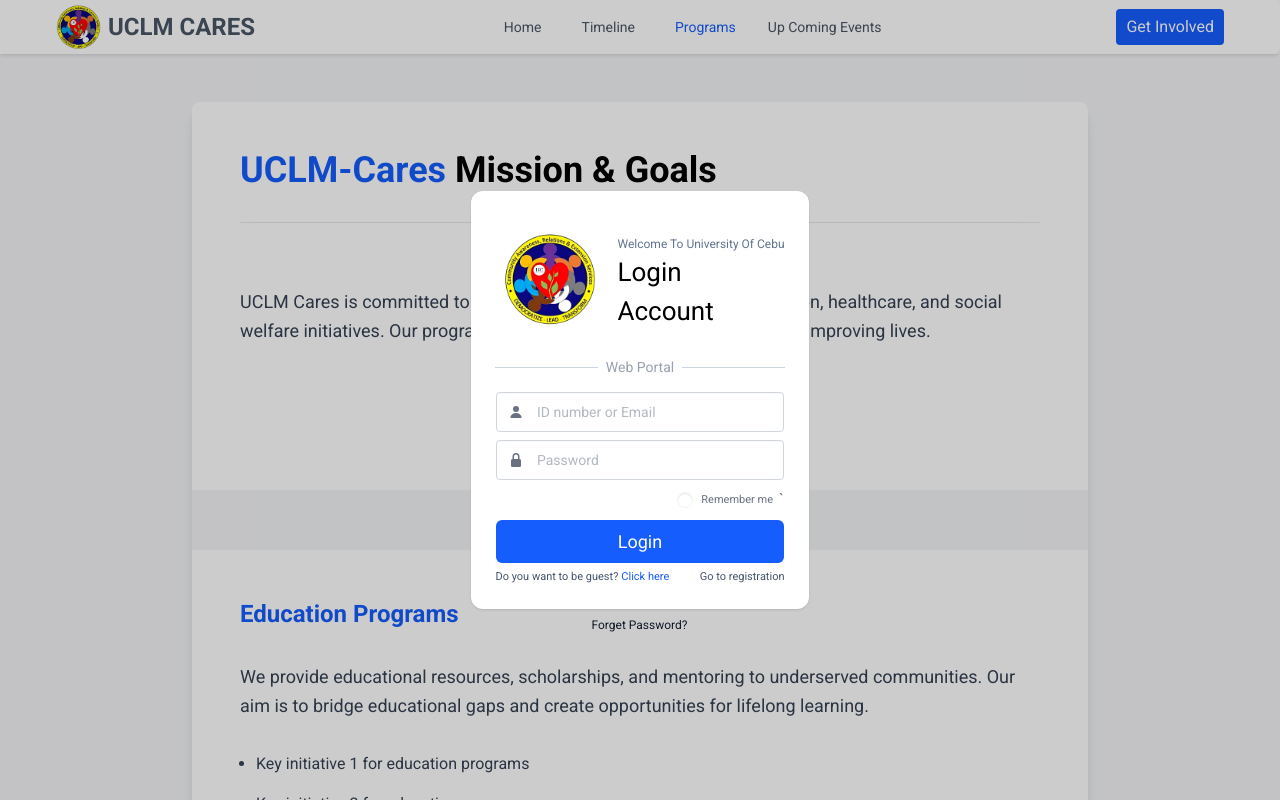
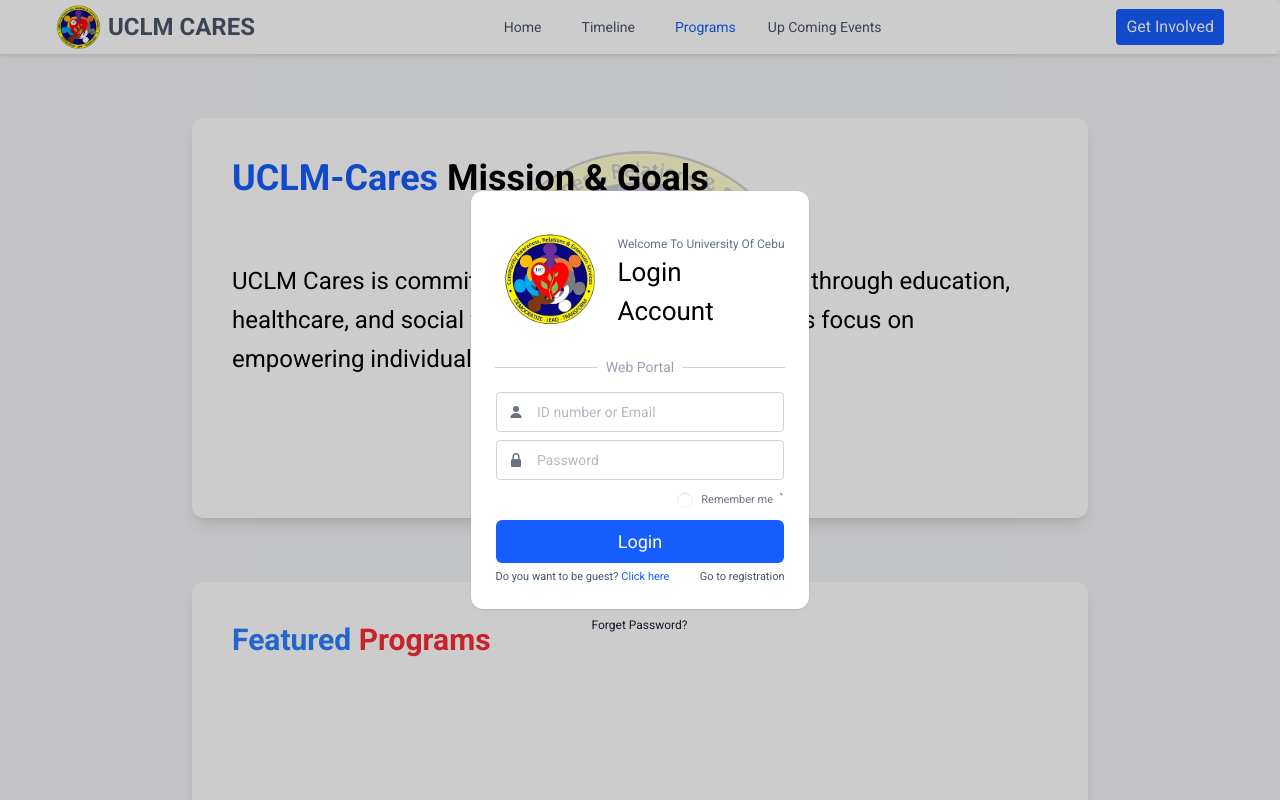
Before and after one commit to ford-HUB/Capstone-Project-3rd-Year-To-4rd-Year, a React (Vite) app: page /programs/guest/1 in a window 1280 px wide. Shown: the top 800 px of the page. Built offline with nearby package versions, Linux system fonts and the light colour scheme.

Commit message:
Progams First Page added

```diff
--- a/src/assets/asset.jsx
+++ b/src/assets/asset.jsx
@@ -5,6 +5,7 @@
 import groupImage from './group-image.png'
 import idSample from './idSample.png'
 import schoolID from './schoolID.jpg'
+import transparentLogo from './transparent-logo.png'
 
 
 export const asset = {
@@ -14,5 +15,6 @@
     uclmLogo,
     groupImage,
     idSample,
-    schoolID
+    schoolID,
+    transparentLogo
 }
--- a/src/pages/guest/Programs.jsx
+++ b/src/pages/guest/Programs.jsx
@@ -1,81 +1,54 @@
 import React from 'react';
+import { asset } from '../../assets/asset';
 
 export default function UCLMCaresUI() {
-  // Sample mission content
-  const missionContent = [
-    {
-      title: "UCLM-Cares Mission & Goals",
-      description: "UCLM Cares is committed to supporting communities through education, healthcare, and social welfare initiatives. Our programs focus on empowering individuals and improving lives."
-    },
-    {
-      title: "Education Programs",
-      description: "We provide educational resources, scholarships, and mentoring to underserved communities. Our aim is to bridge educational gaps and create opportunities for lifelong learning."
-    },
-    {
-      title: "Healthcare Initiatives",
-      description: "Our healthcare programs focus on preventive care, health education, and improving access to medical services in remote and underserved areas."
-    },
-    {
-      title: "Social Welfare",
-      description: "We develop community support systems that address basic needs, mental health, and social integration to foster more resilient communities."
-    },
-    {
-      title: "Community Engagement",
-      description: "Through partnerships with local organizations, we create sustainable solutions that address the unique challenges faced by different communities."
-    },
-    {
-      title: "Research & Development",
-      description: "We continuously evaluate our programs and research new approaches to solving social challenges, ensuring our initiatives remain effective and responsive to community needs."
-    },
-    {
-      title: "Global Partnerships",
-      description: "Our collaborative networks extend globally, allowing us to share knowledge, resources, and best practices across borders to maximize our collective impact."
-    }
-  ];
+  return (
+    <div className="bg-gray-100 min-h-screen py-16 px-4">
+      <div className="max-w-4xl mx-auto relative">
+        <div className="space-y-16 relative z-10">
+          <div className="relative bg-white shadow-lg rounded-xl p-10 min-h-[400px] flex flex-col justify-start overflow-hidden">
+            <img
+              src={asset.transparentLogo}
+              alt="logo"
+              className="absolute top-5 left-68 w-90 h-90 object-cover opacity-20 pointer-events-none rounded-xl"
+            />
 
-  return (
-    <div className="bg-gray-100 min-h-screen pt-12 ">
-      {/* Content container - no fixed height, allows full page scrolling */}
-      <div className="max-w-4xl mx-auto bg-white shadow-lg rounded-lg">
-        {/* Logo watermark */}
-        <div className="relative ">
-          {/* Content sections with increased spacing */}
-          <div className="relative z-10">
-            {missionContent.map((section, index) => (
-              <div
-                key={index}
-                className={`p-12 ${index > 0 ? 'border-t-60 border-gray-100 mt-24' : ''}`}
-              >
-                {index === 0 ? (
-                  <div className="mb-16 pb-8 border-b border-gray-200">
-                    <h1 className="text-4xl font-bold">
-                      <span className="text-blue-600">UCLM-Cares</span>
-                      <span className="text-black"> Mission & Goals</span>
-                    </h1>
-                  </div>
-                ) : (
-                  <h2 className="text-2xl font-bold mb-8 text-blue-600">{section.title}</h2>
-                )}
-                <p className="text-lg text-gray-700 leading-relaxed">
-                  {section.description}
-                </p>
+            <h1 className="text-4xl font-bold mb-4 relative z-10">
+              <span className="text-blue-600">UCLM-Cares</span>{' '}
+              <span className="text-black">Mission & Goals</span>
+            </h1>
+            <p className="text-2xl text-black leading-relaxed mt-12 relative z-10">
+              UCLM Cares is committed to supporting communities through education, healthcare,
+              and social welfare initiatives. Our programs focus on empowering individuals and
+              improving lives.
+            </p>
+          </div>
 
-                {/* Bullet points */}
-                {index > 0 && (
-                  <div className="mt-8 pl-4">
-                    <ul className="list-disc space-y-4 text-gray-700">
-                      <li>Key initiative 1 for {section.title.toLowerCase()}</li>
-                      <li>Key initiative 2 for {section.title.toLowerCase()}</li>
-                      <li>Key initiative 3 for {section.title.toLowerCase()}</li>
-                    </ul>
-                  </div>
-                )}
-              </div>
-            ))}
+          <div className="bg-white shadow-lg rounded-xl p-10 min-h-[400px] flex flex-col justify-between">
+            <h2 className="text-3xl font-bold mb-6">
+              <span className="text-blue-500">Featured</span>{' '}
+              <span className="text-red-500">Programs</span>
+            </h2>
+            <ul className="list-disc -mt-6 pl-5 space-y-2 text-gray-700">
+              <li>Key initiative 1 for education programs</li>
+              <li>Key initiative 2 for education programs</li>
+              <li>Key initiative 3 for education programs</li>
+            </ul>
+          </div>
 
-            {/* Extra padding at bottom */}
-            <div className="h-24"></div>
+          <div className="bg-white shadow-lg rounded-xl p-10 min-h-[400px] flex flex-col justify-between">
+            <h2 className="text-2xl font-bold text-blue-600 mb-6">Healthcare Initiatives</h2>
+            <p className="text-lg text-gray-700 leading-relaxed">
+              Our healthcare programs focus on preventive care, health education, and improving access
+              to medical services in remote and underserved areas.
+            </p>
+            <ul className="list-disc mt-6 pl-5 space-y-2 text-gray-700">
+              <li>Key initiative 1 for healthcare initiatives</li>
+              <li>Key initiative 2 for healthcare initiatives</li>
+              <li>Key initiative 3 for healthcare initiatives</li>
+            </ul>
           </div>
+
         </div>
       </div>
     </div>
```
